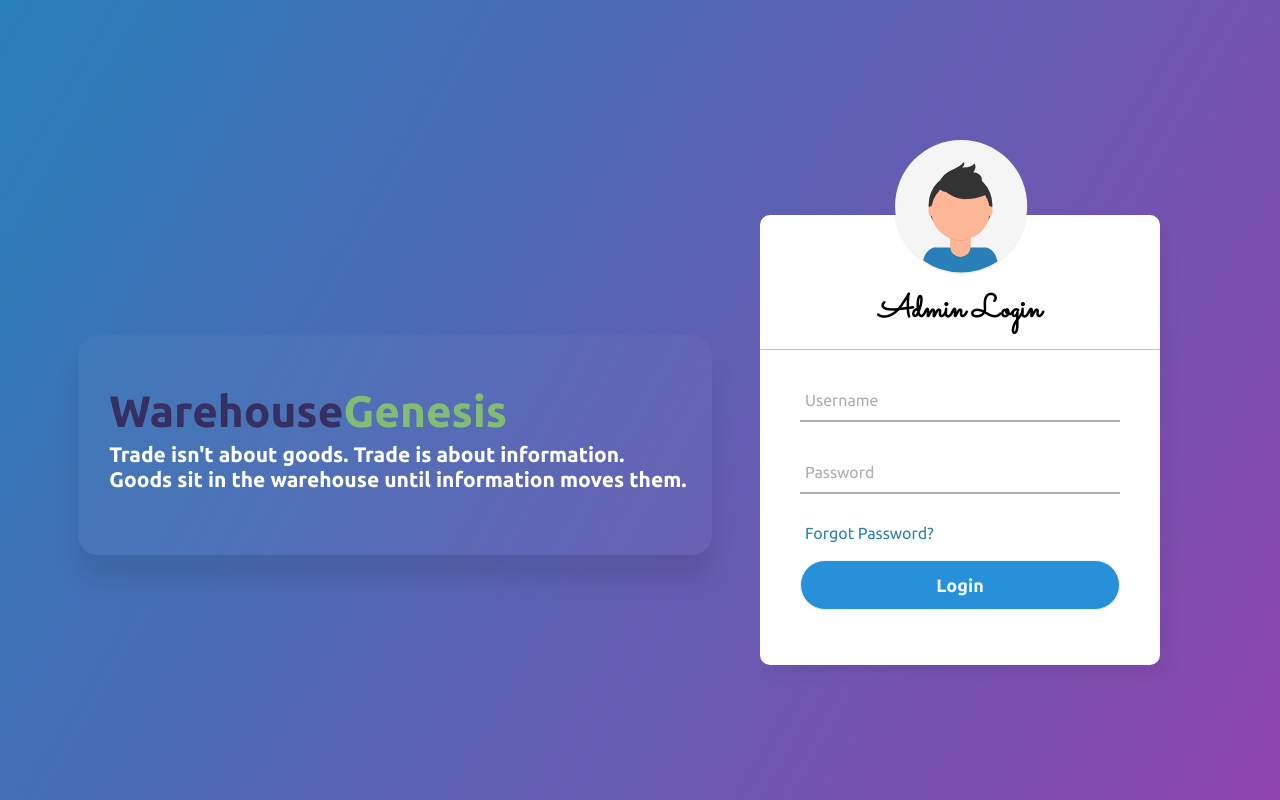
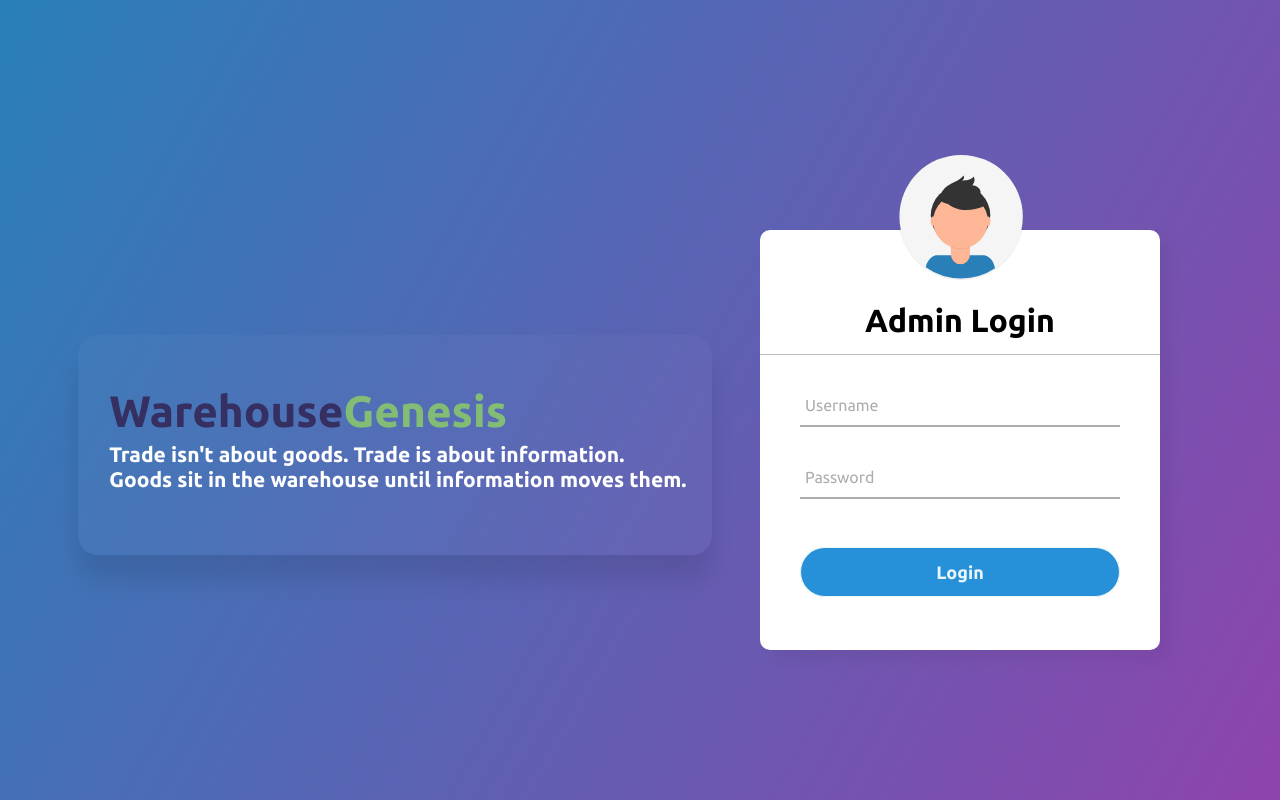
Before and after one commit to JahirMullick/WarehouseGenesis, an Electron app: page Html/LoginForm.html in a window 1280 px wide. Drawn offline with Linux system fonts and the light colour scheme.

Commit message:
Remove Forgot Password

```diff
--- a/CSS/LoginForm.css
+++ b/CSS/LoginForm.css
@@ -1,7 +1,7 @@
 @import url('https://fonts.googleapis.com/css2?family=Noto+Sans:wght@700&family=Poppins:wght@400;500;600&display=swap');
 @import url('https://fonts.googleapis.com/css2?family=Dancing+Script&family=Sacramento&family=Satisfy&display=swap');
-@import url('https://fonts.googleapis.com/css2?family=Ubuntu:wght@300;400;500;700&display=swap');
-
+/* @import url('https://fonts.googleapis.com/css2?family=Ubuntu:wght@300;400;500;700&display=swap'); */
+@import url('https://fonts.googleapis.com/css2?family=Ubuntu:ital,wght@0,300;0,400;0,500;0,700;1,300;1,400;1,500;1,700&display=swap');
 * {
   margin: 0;
   padding: 0;
@@ -14,7 +14,6 @@ body {
   margin: 0;
   padding: 0;
   background: linear-gradient(120deg, #2980b9, #8e44ad);
-  /* background: url(/resources/warehouse.jpg); */
   background-size: cover;
   min-height: 100vh;
   background-position: center;
@@ -62,12 +61,10 @@ body {
   left: 75%;
   transform: translate(-50%, -50%);
   width: 400px;
-  height: 450px;
+  height: 420px;
   background: white;
-  /* background: rgba(255, 255, 255, 0.1); */
   border-radius: 10px;
   box-shadow: 10px 10px 15px rgba(0, 0, 0, 0.05);
-  /* backdrop-filter: blur(10px); */
 }
 
 .img {
@@ -81,8 +78,8 @@ body {
   text-align: center;
   padding: 72px 0px 15px;
   border-bottom: 1px solid silver;
-  /* font-family: 'Dancing Script', cursive; */
-  font-family: 'Sacramento', cursive;
+  /* font-family: 'Sacramento', cursive; */
+  font-family: 'Ubuntu', sans-serif;
 }
 
 .center form {
--- a/Html/LoginForm.html
+++ b/Html/LoginForm.html
@@ -34,9 +34,10 @@
         <span></span>
         <label>Password</label>
       </div>
-      <div class="pass">
+      <!-- <div class="pass">
         <a href="#"> Forgot Password? </a>
-      </div><br>
+      </div> -->
+      <br>
       <input id="btn" onclick="Get_Request()"type="button" value="Login">
     </form>
   </div>
```
